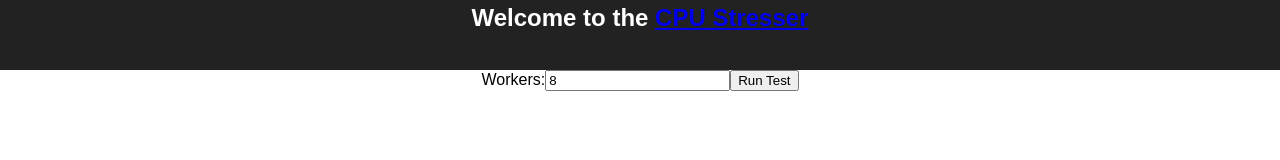
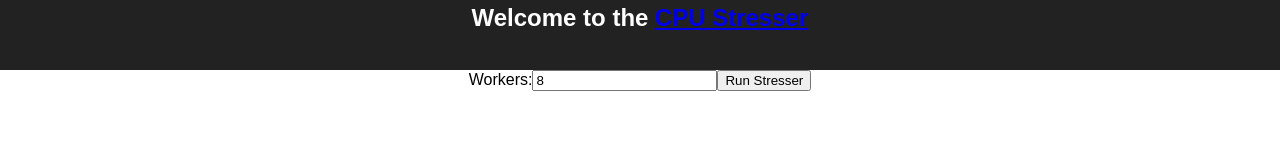
Before and after one commit to tangx246/cpustresser, a React (Create React App) app: page / in a window 1280 px wide. Shown: the part 120-280 px from the top of the page. Built offline with nearby package versions, Linux system fonts and the light colour scheme; the HTML template or start-up script is replaced by a standard one.

Commit message:
Updated docs

```diff
--- a/src/CPUTest.tsx
+++ b/src/CPUTest.tsx
@@ -28,7 +28,7 @@ class CPUTest extends React.Component<any, any> {
           <input type="text" name="workers" value={this.state.workers} onChange={this.handleChange}/>
         </label>
 
-        <button onClick={this.runAdder}>Run Test</button>
+        <button onClick={this.runAdder}>Run Stresser</button>
       </div>
     );
   }
```
Also changed, not shown: 8 other files (tests, documents, lock files or other folders).
